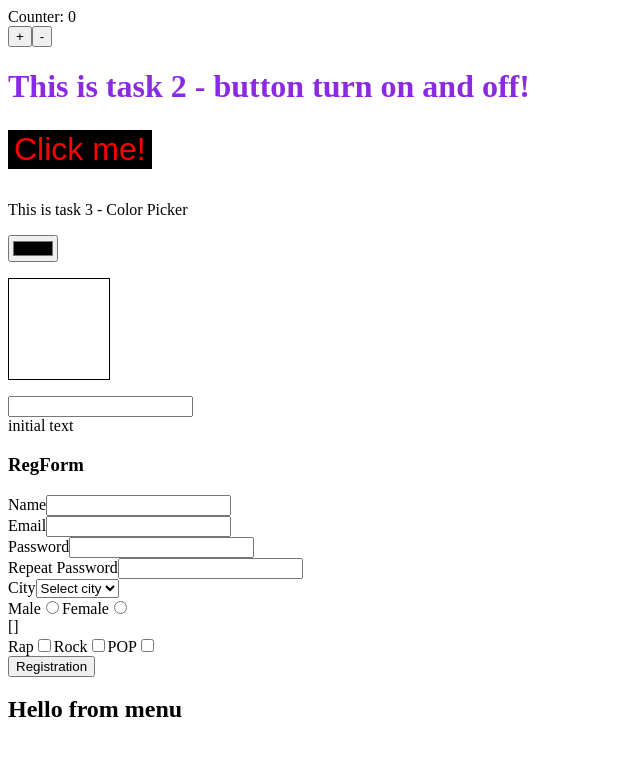
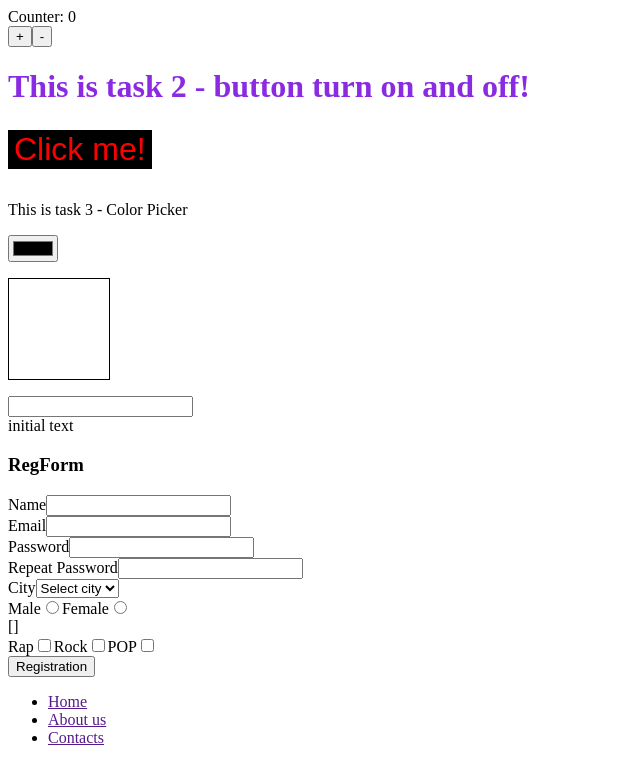
Before and after one commit to valensixx/project-one-react, a React (Create React App) app: page / in a window 1280 px wide. Shown: the top 784 px of the page, without its empty margins (0-640 px from the left). Built offline with nearby package versions, Linux system fonts and the light colour scheme.

Commit message:
jsx structure

```diff
--- a/src/components/menu/Menu.js
+++ b/src/components/menu/Menu.js
@@ -1,9 +1,21 @@
 import React from "react";
 import './Menu.css';
-export default function Menu(){
+function Menu(){
     return(
-        <nav>
-            <h1>Hello from menu</h1>
+        <nav className="menu-nav">
+            <ul className = "menu-nav-ul">
+                <li className="menu-nav-item">
+                    <a href="">Home</a>
+                </li>
+                <li className="menu-nav-item">
+                    <a href="">About us</a>
+                </li>
+                <li className="menu-nav-item">
+                    <a href="">Contacts</a>
+                </li>
+            </ul>
         </nav>
     );
 };
+
+export default Menu;  //this is a second way of doing  export default function Menu(){}
```
